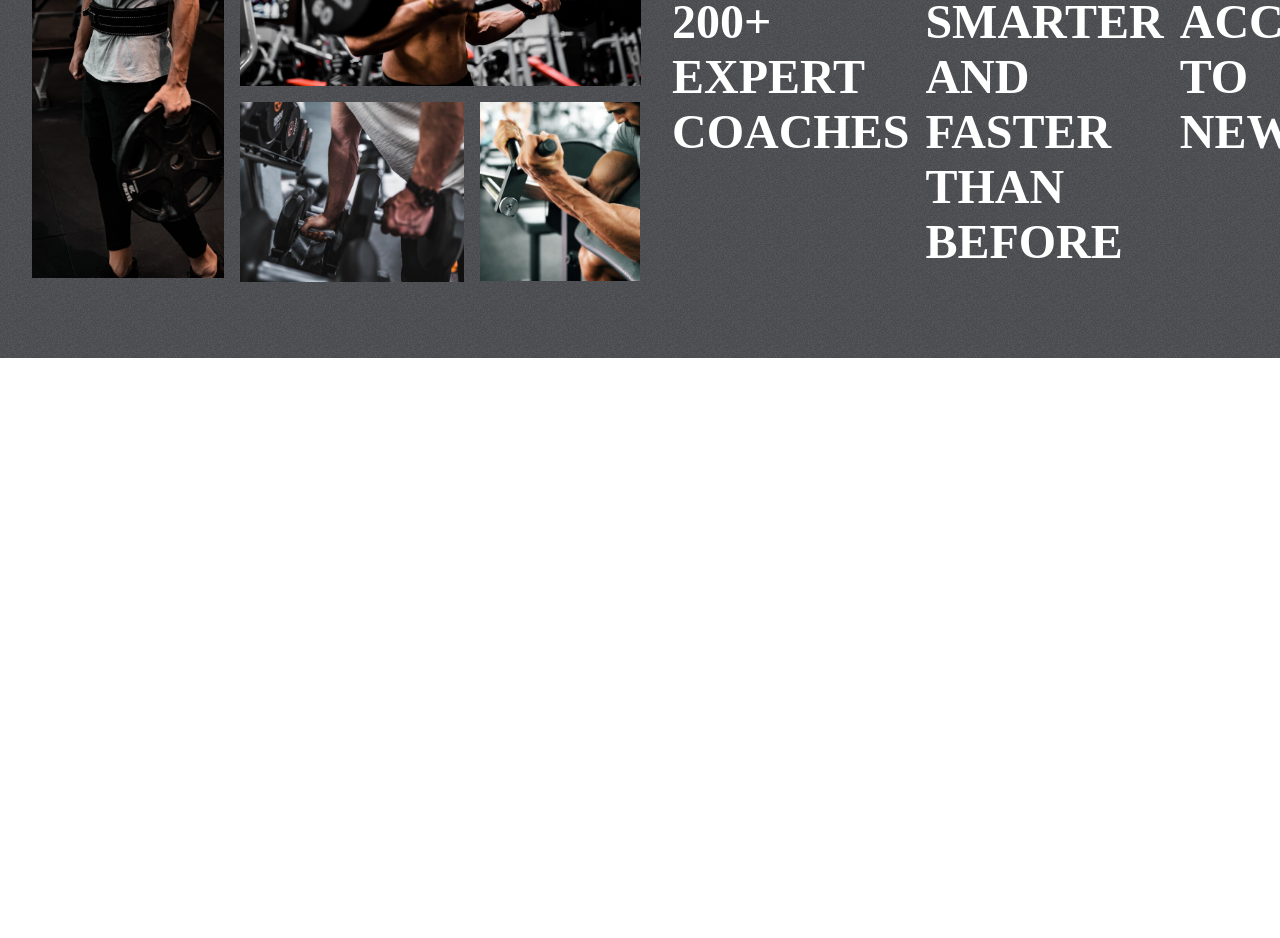
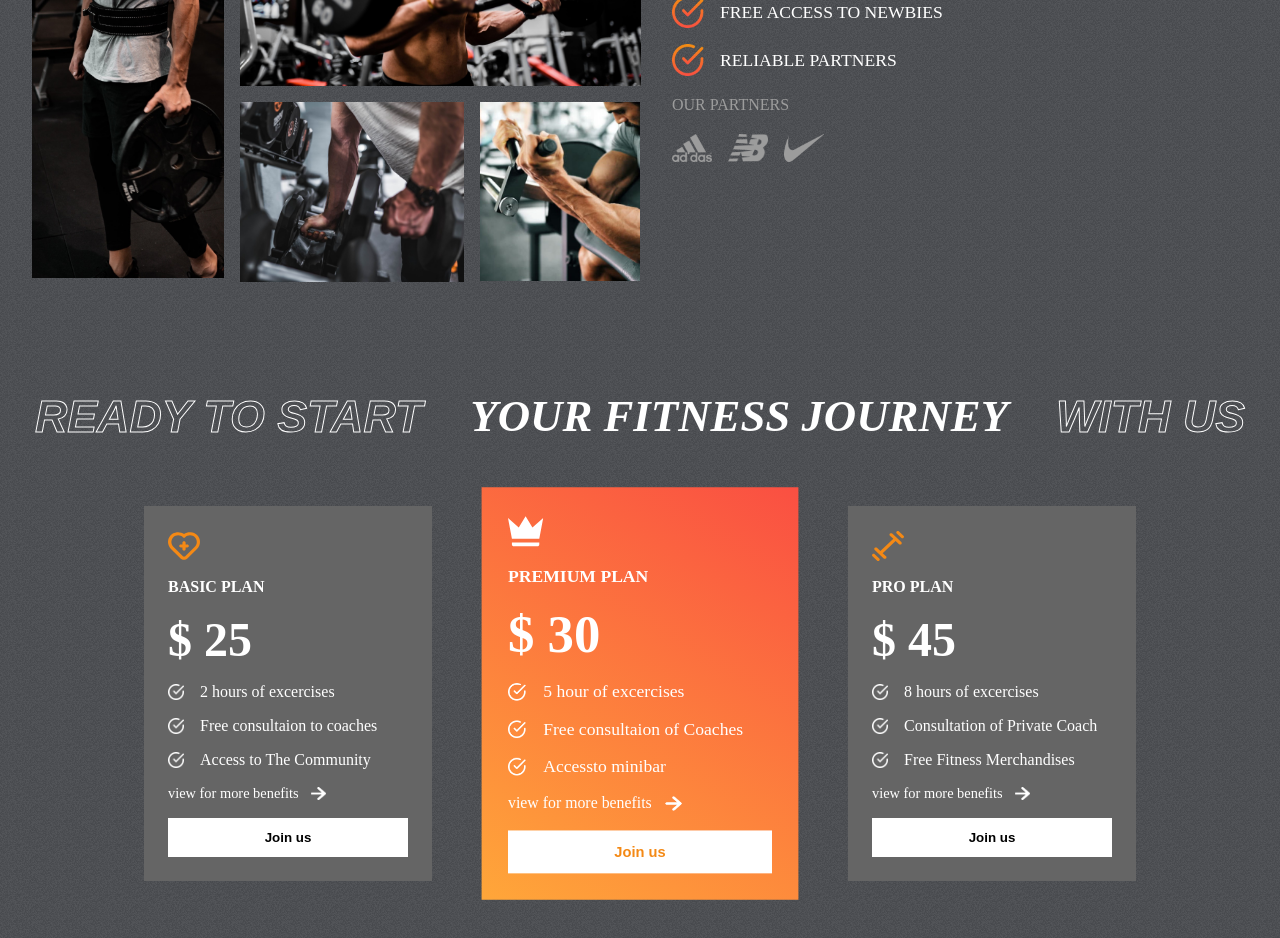
Before and after one commit to yasiramus/Gym-website, a React (Create React App) app: page / in a window 1280 px wide. Shown: the part 1340-2278 px from the top of the page. Before the commit the page ends 1698 px from the top, so only its background shows below. Built offline with nearby package versions, Linux system fonts and the light colour scheme; a web font is replaced by a local one.

Commit message:
completed the reasons section and added the plans section

```diff
--- /dev/null
+++ b/src/Components/Plans/Plans.jsx
@@ -0,0 +1,86 @@
+import "./plans.css";
+
+// importation of the plans data from the data folder
+import { plansData } from "../../data/plansData";
+
+// importation of feature white tick img from the asserts folder
+import whiteTick from "../../assets/whiteTick.png";
+
+// imporation of the right rightArrow from the assets folder
+import rightArrow from "../../assets/rightArrow.png";
+
+const Plans = () => {
+
+    return (
+
+        <>
+
+            <div className="plans-container">
+
+                {/* programs header section*/}
+                <div className="programs-header">
+
+                    <span className="stroke-text">ready to start</span>
+
+                    <span>your fitness journey</span>
+
+                    <span className="stroke-text">with us</span>
+
+                </div>
+
+                {/* plans cards  */}
+                <div className="plans-card">
+
+                    {
+                        plansData.map((planData, index) => (
+
+                            <div className="plan-data" key={index}>
+
+                                {planData.icon}
+
+                                <span>{planData.name}</span>
+
+                                <span>$ {planData.price}</span>
+
+                                <div className="plan-features">
+
+                                    {planData.features.map((feature, index) => (
+
+                                        <div className="feature-section" key={index}>
+
+                                            <img src={whiteTick} alt={whiteTick} />
+
+                                            {/* im grabbing the feature like this to get it data because the feature section is an array of strings seperated by commas */}
+                                            <span>{feature}</span>
+
+                                        </div>
+                                    ))}
+                                </div>
+
+                                <div className="view-benefit">
+
+                                    <span>view for more benefits</span>
+
+                                    <img src={rightArrow} alt={rightArrow} loading="lazy"/>
+
+                                </div>
+
+                                <button className="btn">Join us</button>
+
+                            </div>
+
+                        ))
+
+                    }
+
+                </div>
+
+            </div>
+
+        </>
+
+    );
+
+};
+
+export default Plans;
--- /dev/null
+++ b/src/Components/Plans/plans.css
@@ -0,0 +1,114 @@
+.plans-container {
+
+    margin: -4rem 0 0;
+    padding: 0 2rem 4rem;
+    display: flex;
+    flex-direction: column;
+    row-gap: 4rem;
+
+}
+
+/* styling the entire card container  */
+.plans-card {
+
+    display: flex;
+    column-gap: 4rem;
+    justify-content: center;
+    align-items: center;
+
+}
+
+/* individual cards  */
+.plan-data {
+
+    display: flex;
+    flex-direction: column;
+    background-color: var(--caloryCard);
+    color: #fff;
+    gap: 1rem;
+    padding: 1.5rem;
+    width: 15rem;
+
+}
+
+/* targeting the center card  which is the second card*/
+.plan-data:nth-child(2) {
+
+    background: var(--planCard);
+    transform: scale(1.1);
+
+}
+
+.plan-data:nth-child(2) svg {
+
+    fill: #fff;
+
+}
+
+.plan-data:nth-child(2) .btn {
+
+    color: var(--orange);
+
+}
+
+/* targeting the second element within each .plan-data card which is the plan name */
+.plan-data>:nth-child(2) {
+
+    font-size: 1rem;
+    font-weight: bold;
+
+}
+
+/* targeting the third element within each .plan-data card which is the plan price */
+.plan-data>:nth-child(3) {
+
+    font-size: 3rem;
+    font-weight: bold;
+
+}
+
+/* targeting the fifth element within each .plan-data card which is the view for more benefits*/
+.view-benefit {
+
+    font-size: .9rem;
+    display: flex;
+    column-gap: .8rem;
+    align-items: center;
+
+}
+
+.view-benefit img {
+
+    width: .9rem;
+
+}
+
+.plan-data svg {
+
+    width: 2rem;
+    fill: var(--orange);
+    height: 2rem;
+
+}
+
+.plan-features {
+
+    display: flex;
+    flex-direction: column;
+    row-gap: 1rem;
+
+}
+
+.feature-section {
+
+    display: flex;
+    align-items: center;
+    column-gap: 1rem;
+}
+
+.feature-section img {
+
+    width: 1rem;
+    height: 1rem;
+
+}
--- a/src/Components/Programs/Programs.jsx
+++ b/src/Components/Programs/Programs.jsx
@@ -3,6 +3,7 @@ import "./program.css";
 // importation of programs data from the data folder
 import { programsData } from "../../data/programsData";
 
+// importation of right arrow from the assest folder
 import rightArrow from "../../assets/rightArrow.png";
 
 const Programs = () => {
@@ -15,7 +16,9 @@ const Programs = () => {
       <div className="programs-header">
 
         <span className="stroke-text">Explore Our</span>
+
         <span>Programs</span>
+
         <span className="stroke-text">To Shape Your Body</span>
 
       </div>
@@ -39,7 +42,7 @@ const Programs = () => {
 
               <span>Start Now</span>
 
-              <img src={rightArrow} alt={rightArrow} />
+              <img src={rightArrow} alt={rightArrow} loading="lazy"/>
 
             </div>
 
--- a/src/Components/Reasons/Reasons.jsx
+++ b/src/Components/Reasons/Reasons.jsx
@@ -1,11 +1,18 @@
+// importation ofreasons css
 import "./reasons.css";
 
+//importation of male workout images from the assest folder which contain images
 import image1 from "../../assets/image1.png";
 import image2 from "../../assets/image2.png";
 import image3 from "../../assets/image3.png";
 import image4 from "../../assets/image4.png";
 
+// importation of colored tick from the assest folder
 import tick from "../../assets/tick.png";
+
+// brands images
+import adidas from "../../assets/adidas.png";
+import nb from "../../assets/nb.png";
 import nike from "../../assets/nike.png";
 
 
@@ -14,26 +21,28 @@ const Reasons = () => {
     return (
 
         <>
-
+            {/* reasons section main container  */}
             <div className="reasons" id="reasons">
 
+                {/* the left section which contains only images of the work out */}
                 <div className="left-r">
 
-                    <img src={image1} alt={image1} />
+                    <img src={image1} alt={image1} loading="lazy"/>
 
-                    <img src={image2} alt={image2} />
+                    <img src={image2} alt={image2} loading="lazy"/>
 
-                    <img src={image3} alt={image3} />
+                    <img src={image3} alt={image3} loading="lazy"/>
 
-                    <img src={image4} alt={image1} />
+                    <img src={image4} alt={image1} loading="lazy"/>
 
                 </div>
 
+                {/* the right section which contains some iconic images and content of reasons why you should choose us  */}
                 <div className="right-r">
 
                     <span>some reasons</span>
 
-                    <div>
+                    <div className="why-choose-us">
 
                         <span className="stroke-text">why</span>
 
@@ -41,11 +50,12 @@ const Reasons = () => {
 
                     </div>
 
+                    {/* the details section  */}
                     <div className="details">
 
                         <div>
 
-                            <img src={tick} alt={tick} />
+                            <img src={tick} alt={tick} loading="lazy"/>
 
                             <span>OVER 200+ EXPERT COACHES</span>
 
@@ -53,7 +63,7 @@ const Reasons = () => {
 
                         <div>
 
-                            <img src={tick} alt={tick} />
+                            <img src={tick} alt={tick} loading="lazy"/>
 
                             <span>TRAIN SMARTER AND FASTER THAN BEFORE</span>
 
@@ -61,7 +71,7 @@ const Reasons = () => {
 
                         <div>
 
-                            <img src={tick} alt={tick} />
+                            <img src={tick} alt={tick} loading="lazy"/>
 
                             <span>FREE ACCESS TO NEWBIES</span>
 
@@ -69,11 +79,24 @@ const Reasons = () => {
 
                         <div>
 
-                            <img src={tick} alt={tick} />
+                            <img src={tick} alt={tick} loading="lazy"/>
 
                             <span>RELIABLE PARTNERS</span>
 
                         </div>
+
+                    </div>
+
+                    {/* our partners section  */}
+                    <span id="our-partners">our partners</span>
+
+                    <div className="partners-images">
+
+                        <img src={adidas} alt={adidas} loading="lazy"/>
+
+                        <img src={nb} alt={nb} loading="lazy"/>
+
+                        <img src={nike} alt={nike} loading="lazy"/>
 
                     </div>
                 </div>
--- a/src/Components/Reasons/reasons.css
+++ b/src/Components/Reasons/reasons.css
@@ -60,7 +60,7 @@
     text-transform: uppercase;
     display: flex;
     flex-direction: column;
-    gap: 1rem;
+    /* gap: 1rem; */
 
 }
 
@@ -71,12 +71,64 @@
 
 }
 
-.right-r>div {
+.right-r .why-choose-us {
 
     color: #fff;
-    font-size: 3rem;
     font-weight: bold;
-    gap: 1rem;
-    display: flex;
+    font-size: 2.8rem;
 
 }
+
+.right-r .why-choose-us span:nth-child(2) {
+
+    margin: 0 0 0 15px;
+
+}
+
+/* the details section  */
+.details {
+
+    display: flex;
+    flex-direction: column;
+    gap: 1rem;
+    color: #fff;
+
+}
+
+.details>div {
+
+    font-size: 1.1rem;
+    display: flex;
+    align-items: center;
+    column-gap: 1rem;
+
+}
+
+.details>div img {
+
+    width: 2rem;
+    height: 2rem;
+
+}
+
+#our-partners {
+
+    text-transform: uppercase;
+    color: var(--gray);
+    font-weight: normal;
+    margin: 20px 0;
+
+}
+
+.partners-images {
+
+    display: flex;
+    column-gap: 1rem;
+
+}
+
+.partners-images img {
+
+    width: 2.5rem;
+
+}
--- a/src/Pages/Home.jsx
+++ b/src/Pages/Home.jsx
@@ -3,6 +3,8 @@ import Header from "../Components/Header/Header";
 import Programs from "../Components/Programs/Programs";
 
 import Reasons from "../Components/Reasons/Reasons";
+
+import Plans from "../Components/Plans/Plans";
 
 const Home = () => {
 
@@ -14,7 +16,9 @@ const Home = () => {
 
             <Programs />
 
-            <Reasons/>
+            <Reasons />
+
+            <Plans/>
         </>
 
     )
--- a/src/index.css
+++ b/src/index.css
@@ -2,6 +2,7 @@
 
 /* making variables for color codes */
 :root {
+
   --lightgray: #D9D9D9;
   --gray: #9c9c9c;
   --orange: #f48915;
@@ -9,9 +10,11 @@
   --caloryCard: #656565;
   --planCard: linear-gradient(210.41deg, #fa5042 1.14%, #ffa739 100.75%);
   --appColor:  #3c3f45;
+
 }
 
 body {
+
   margin: 0;
   padding: 0;
   box-sizing: border-box;
@@ -21,6 +24,7 @@ body {
   font-family: 'Tai Heritage Pro', serif;
   -webkit-font-smoothing: antialiased;
   -moz-osx-font-smoothing: grayscale;
+
 }
 
 /* adding a background image to the entire interface to App component which is the entry components for all components */
@@ -47,7 +51,6 @@ body {
   -webkit-text-stroke-width: 1px;
   -webkit-text-stroke-color: #fff;
 
-
 }
 
 /* general btn styling  */
@@ -64,4 +67,5 @@ body {
 .btn:hover {
 
   cursor: pointer;
+
 }
```
Also changed, not shown: src/Components/Header/Header.jsx (+4 -4 lines).
